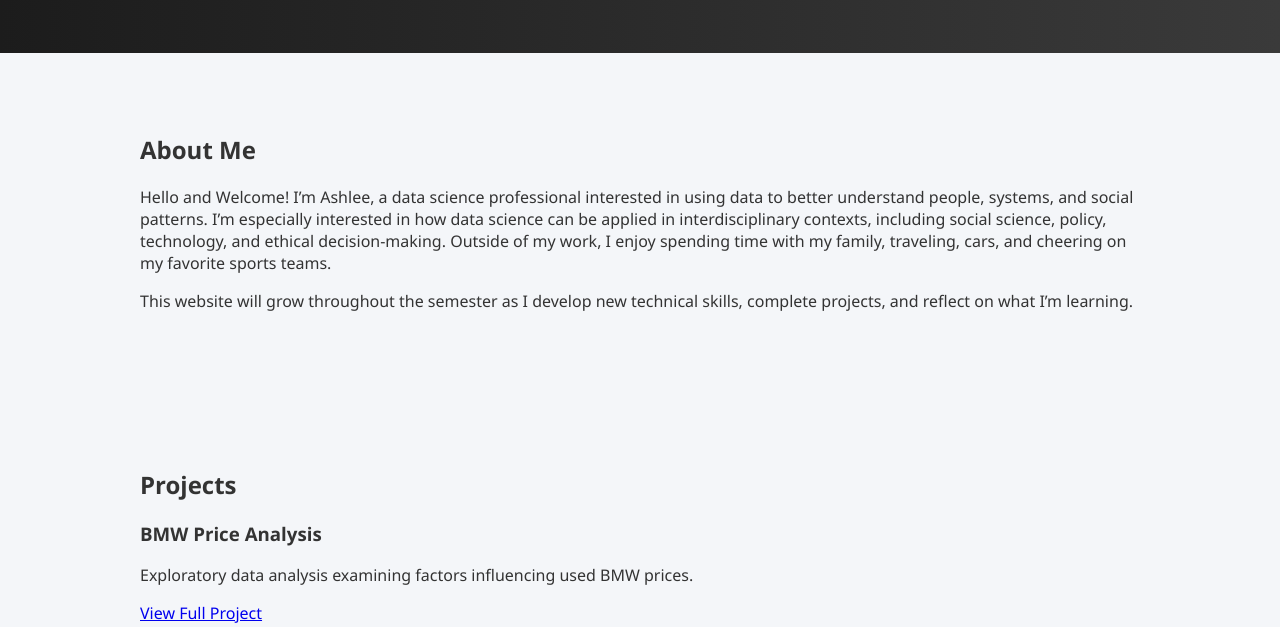
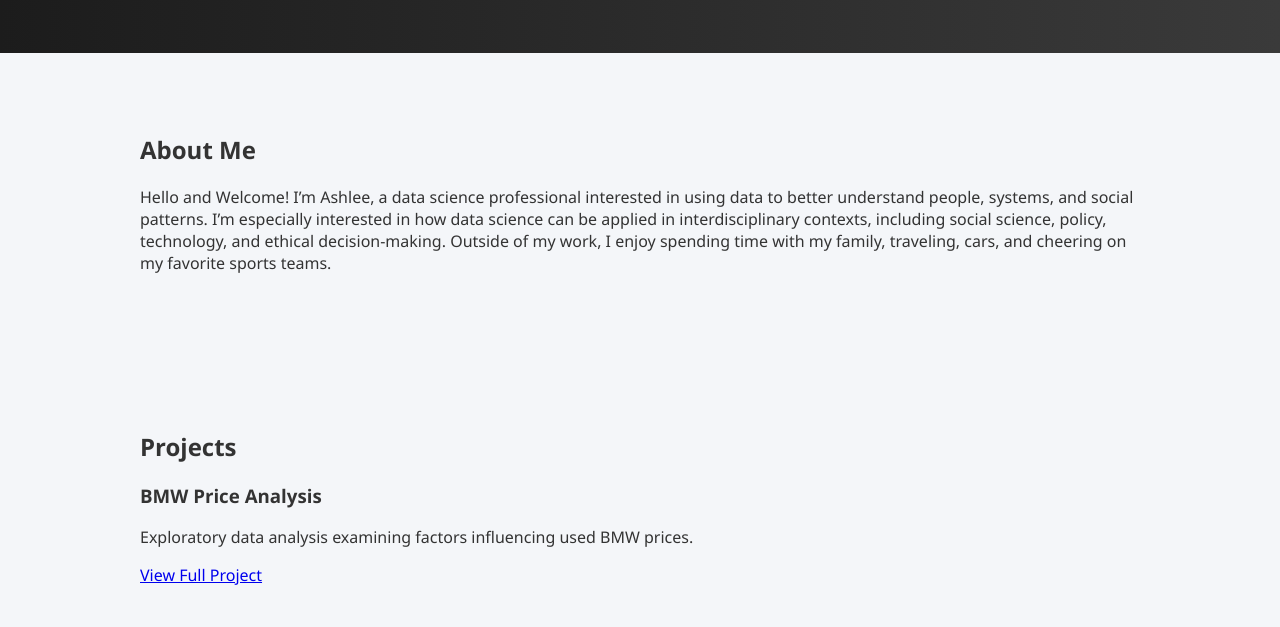
Before and after one commit to ashleestatham/ashleestatham.github.io, a plain HTML site: page index.html in a window 1280 px wide. Shown: the part 173-800 px from the top of the page. Drawn offline with Linux system fonts and the light colour scheme.

Commit message:
Remove paragraph about website development plans
Removed introductory paragraph about website growth.

```diff
--- a/index.html
+++ b/index.html
@@ -47,10 +47,6 @@ function toggleContent(id, btn) {
         technology, and ethical decision-making. Outside of my work, I enjoy
         spending time with my family, traveling, cars, and cheering on my favorite
         sports teams.
-    </p>
-    <p>
-        This website will grow throughout the semester as I develop new technical
-        skills, complete projects, and reflect on what I’m learning.
     </p>
 </section>
 
```
